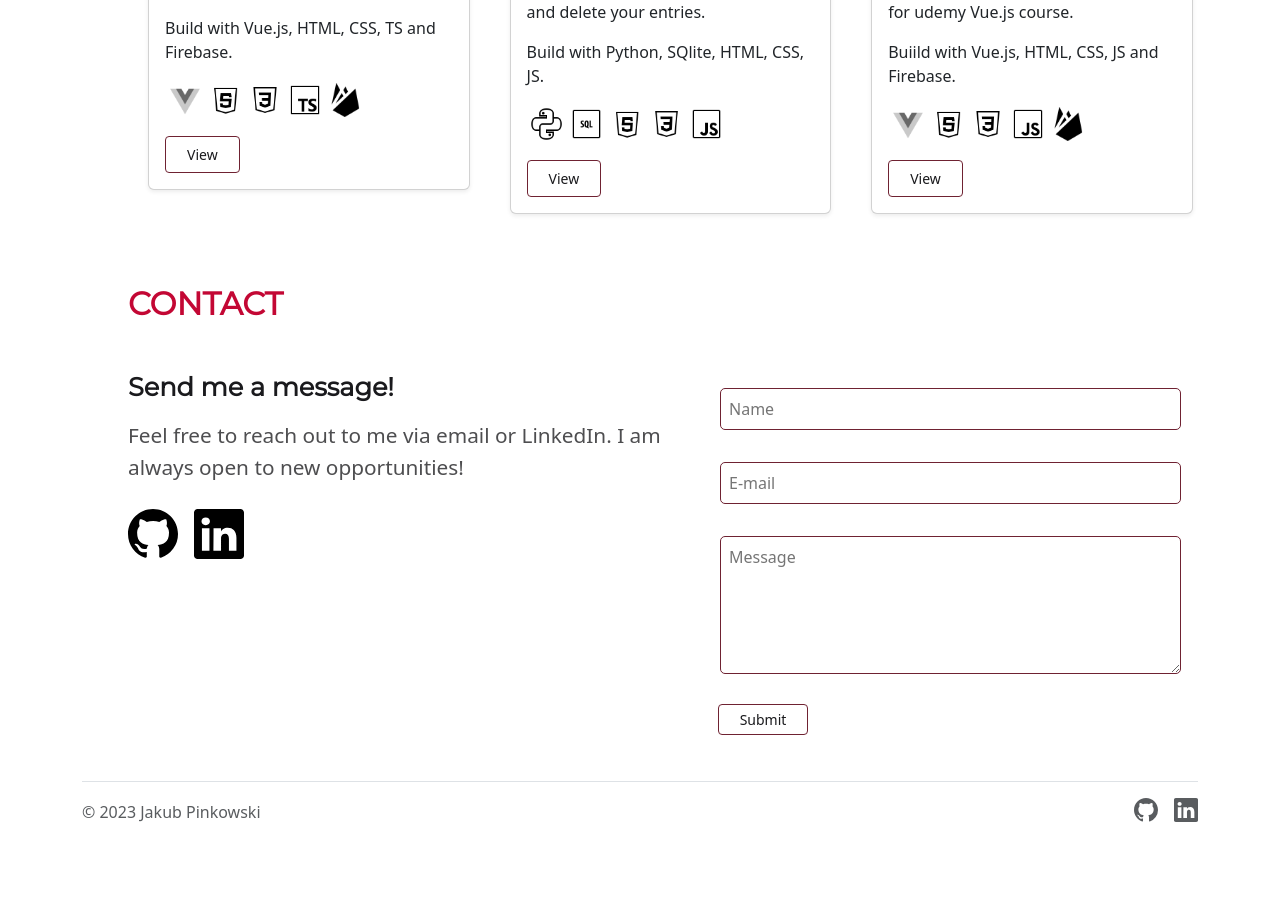
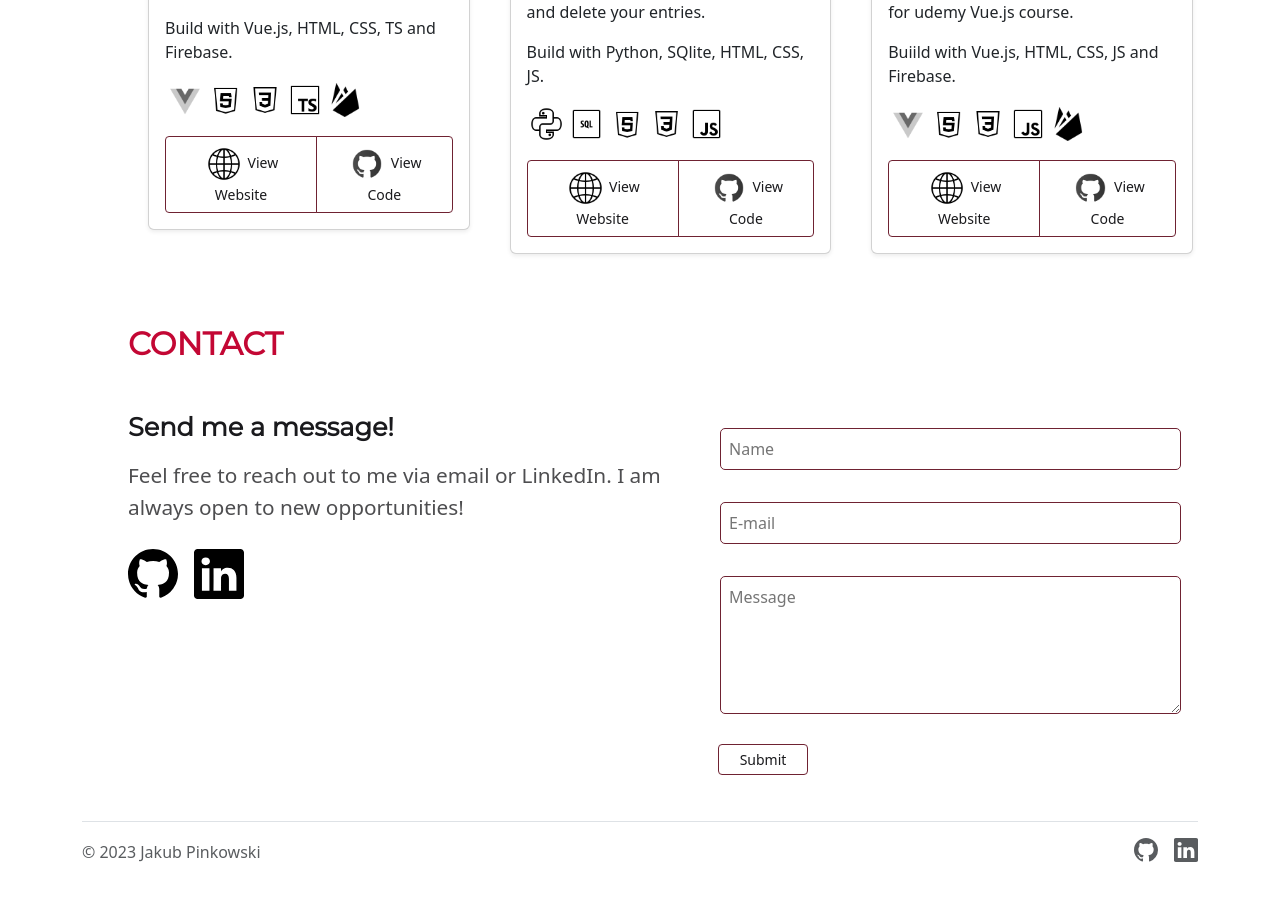
Before and after one commit to Jakub-Pinkowski/Portfolio, a Vue app: page / in a window 1280 px wide. Shown: the part 1960-2860 px from the top of the page. Built offline with nearby package versions, Linux system fonts and the light colour scheme.

Commit message:
Updated projects, cleaned the code, added git link

```diff
--- a/src/components/ThePortfolio.vue
+++ b/src/components/ThePortfolio.vue
@@ -25,7 +25,25 @@
                                 <a
                                     :href="project.src"
                                     class="btn btn-sm btn-outline-secondary"
-                                    >View
+                                >
+                                    <img
+                                        class="icon"
+                                        :src="getIconSrc('globe')"
+                                        alt="globe icon"
+                                    />
+                                    View Website
+                                </a>
+
+                                <a
+                                    :href="project.github"
+                                    class="btn btn-sm btn-outline-secondary"
+                                >
+                                    <img
+                                        class="icon"
+                                        :src="getIconSrc('github')"
+                                        alt="github icon"
+                                    />
+                                    View Code
                                 </a>
                             </div>
                         </div>
@@ -47,6 +65,9 @@ const projects = projectsStore.projects;
 // Icons
 const iconsStore = useIconsStore();
 const icons = iconsStore.icons;
+
+const globeIcon = icons ? icons.find((icon) => icon.name === 'globe') : null;
+const githubIcon = icons ? icons.find((icon) => icon.name === 'github') : null;
 
 const getIconSrc = (tech: string) => {
     const icon = icons.find((icon) => icon.name === tech);
@@ -106,6 +127,16 @@ const getIconSrc = (tech: string) => {
         padding: 0.2em;
     }
 
+    .btn-group {
+        width: 100%;
+        display: flex;
+        flex-direction: row;
+        justify-content: space-between;
+        align-items: center;
+    }
+
+    /* Mobile */
+
     @media (max-width: 768px) {
         .col {
             width: 90%;
--- a/src/stores/icons.ts
+++ b/src/stores/icons.ts
@@ -9,6 +9,8 @@ import pythonIcon from '../assets/icons/python.png';
 import firebaseIcon from '../assets/icons/firebase.png';
 import sqliteIcon from '../assets/icons/sql.png';
 import gitIcon from '../assets/icons/git.png';
+import githubIcon from '../assets/icons/github.png';
+import globe from '../assets/icons/globe.png';
 
 export const useIconsStore = defineStore({
     id: 'iconsStore',
@@ -50,6 +52,14 @@ export const useIconsStore = defineStore({
                 name: 'git',
                 src: gitIcon,
             },
+            {
+                name: 'github',
+                src: githubIcon,
+            },
+            {
+                name: 'globe',
+                src: globe,
+            },
         ],
     }),
 });
```
Also changed, not shown: src/assets/icons/github.png (added), src/assets/icons/globe.png (added).
